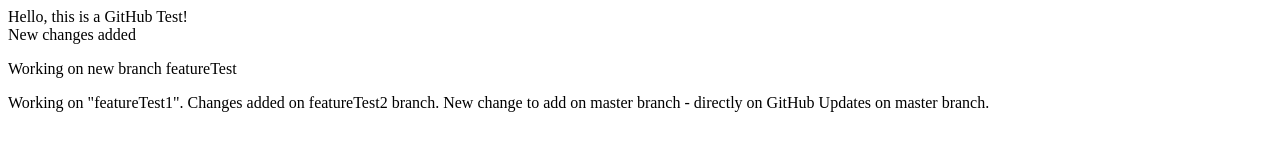
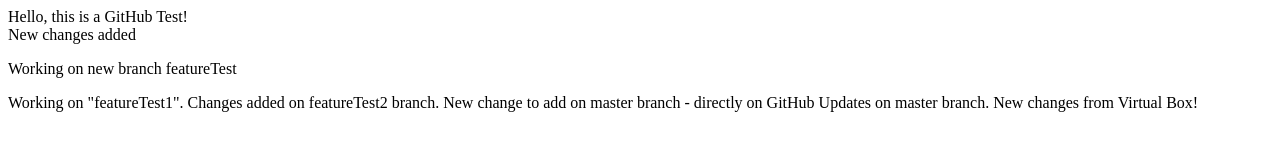
Before and after one commit to roxanadiacenco/testGit, a plain HTML site: page WebContent/index.html in a window 1280 px wide. Drawn offline with Linux system fonts and the light colour scheme.

Commit message:
New changes from Ubuntu VB

```diff
--- a/WebContent/index.html
+++ b/WebContent/index.html
@@ -16,5 +16,7 @@ Hello, this is a GitHub Test!
 	New change to add on master branch - directly on GitHub
 	Updates on master branch.
 
+New changes from Virtual Box!
+
 </body>
 </html>
```
